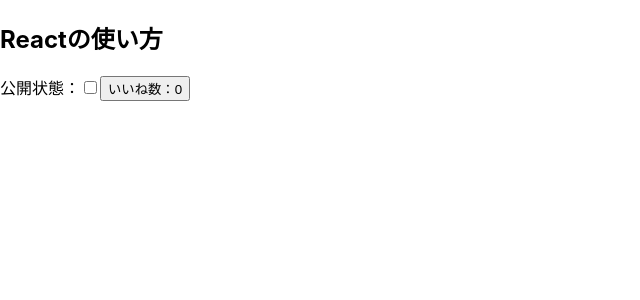
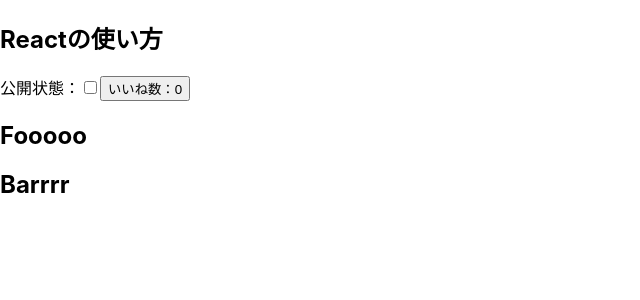
Before and after one commit to gleek908i/react-torahack, a React (Create React App) app: page / in a window 1280 px wide. Shown: the top 300 px of the page, without its empty margins (0-640 px from the left). Built offline with nearby package versions, Linux system fonts and the light colour scheme.

Commit message:
add foobar as study components

```diff
--- a/src/Blog.jsx
+++ b/src/Blog.jsx
@@ -1,5 +1,7 @@
 import React from 'react';
 import Article from './Article';
+import {Foo, Bar} from './components/FooBar'
+import Hoge from './components/Hoge'
 
 class Blog extends React.Component {
     constructor(props) {
@@ -42,6 +44,8 @@
                             isPublished={this.state.isPublished}
                             toggle={() =>{this.togglePublished()}}
                             count={this.state.count} />
+                <Foo />
+                <Bar />
             </React.Fragment>
         )
     }
--- /dev/null
+++ b/src/components/FooBar.jsx
@@ -0,0 +1,9 @@
+import React from 'react'
+
+export function Foo(){
+    return(<h2>Fooooo</h2>)
+}
+
+export const Bar = () => {
+    return(<h2>Barrrr</h2>)
+}
--- /dev/null
+++ b/src/components/Hoge.jsx
@@ -0,0 +1,7 @@
+import React from 'react'
+
+export default class Hoge extends React.Component{
+    render(){
+        return(<h2>Hogeeeee</h2>)
+    }
+}
```
Also changed, not shown: 1 other file (tests, documents, lock files or other folders).
